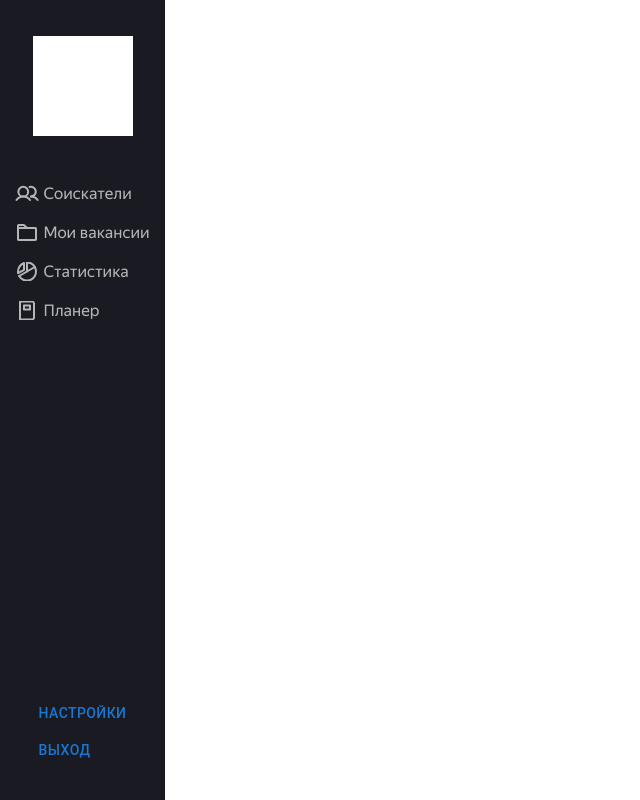
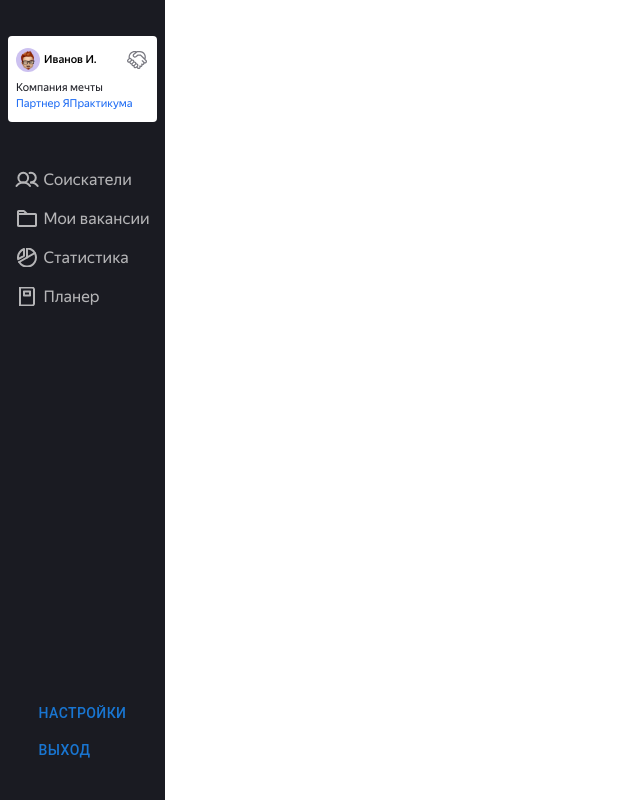
Before and after one commit to evilya2505/hakaton-tracker-team-13, a React (Create React App) app: page / in a window 1280 px wide. Shown: the whole page, without its empty margins (0-640 px from the left). Built offline with nearby package versions, Linux system fonts and the light colour scheme.

Commit message:
add profile card

```diff
--- a/src/components/main/main-user-profile/index.module.css
+++ b/src/components/main/main-user-profile/index.module.css
@@ -1,5 +1,47 @@
 .container {
-    width: 100px;
-    background-color: var(--main-white);
-    aspect-ratio: 1/1;
+  width: 100%;
+  height: 86px;
+  border-radius: 4px;
+  background-color: var(--main-white);
+  padding: 12px 8px;
+  box-sizing: border-box;
 }
+
+.infoContainer {
+  display: flex;
+  align-items: center;
+  gap: 4px;
+  margin-bottom: 10px;
+}
+
+.avatar {
+  width: 24px;
+  height: 24px;
+  background-color: #ccc1f0;
+  border-radius: 50%;
+}
+
+.name {
+  color: var(--main-black-90);
+  font-size: 11px;
+  font-weight: 500;
+  line-height: 12px;
+  margin: 0;
+}
+
+.partnersIcon {
+  margin-left: auto;
+}
+
+.company {
+  margin: 0;
+  color: var(--main-black-900);
+  font-size: 11px;
+  font-weight: 400;
+  line-height: 12px;
+}
+
+.company_type_partner {
+  margin-top: 4px;
+  color: var(--main-blue-main);
+}
--- a/src/components/main/main-user-profile/index.tsx
+++ b/src/components/main/main-user-profile/index.tsx
@@ -1,7 +1,19 @@
 import mainUserProfile from "./index.module.css";
+import avatar from "../../../images/avatar.png";
+import partners from "../../../images/partners.svg";
 
 const MainUserProfile: React.FC<{}> = (): JSX.Element => {
-  return <div className={mainUserProfile.container}></div>;
+  return (
+    <div className={mainUserProfile.container}>
+      <div className={mainUserProfile.infoContainer}>
+        <img src={avatar} alt="Аватар" className={mainUserProfile.avatar}/>
+        <p className={mainUserProfile.name}>Иванов И.</p>
+        <img src={partners} alt="" className={mainUserProfile.partnersIcon}/>
+      </div>
+      <p className={mainUserProfile.company}>Компания мечты</p>
+      <p className={`${mainUserProfile.company} ${mainUserProfile.company_type_partner}`}>Партнер ЯПрактикума</p>
+    </div>
+  );
 };
 
 export default MainUserProfile;
```
Also changed, not shown: src/images/avatar.png (added).
